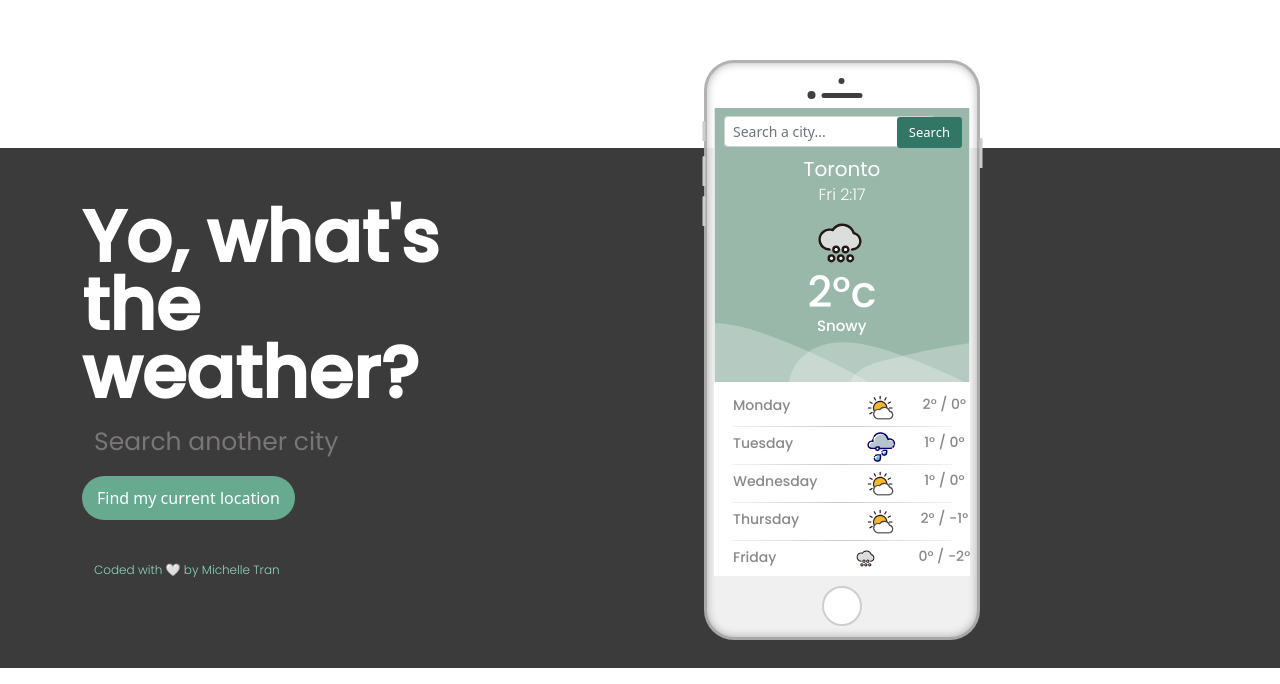
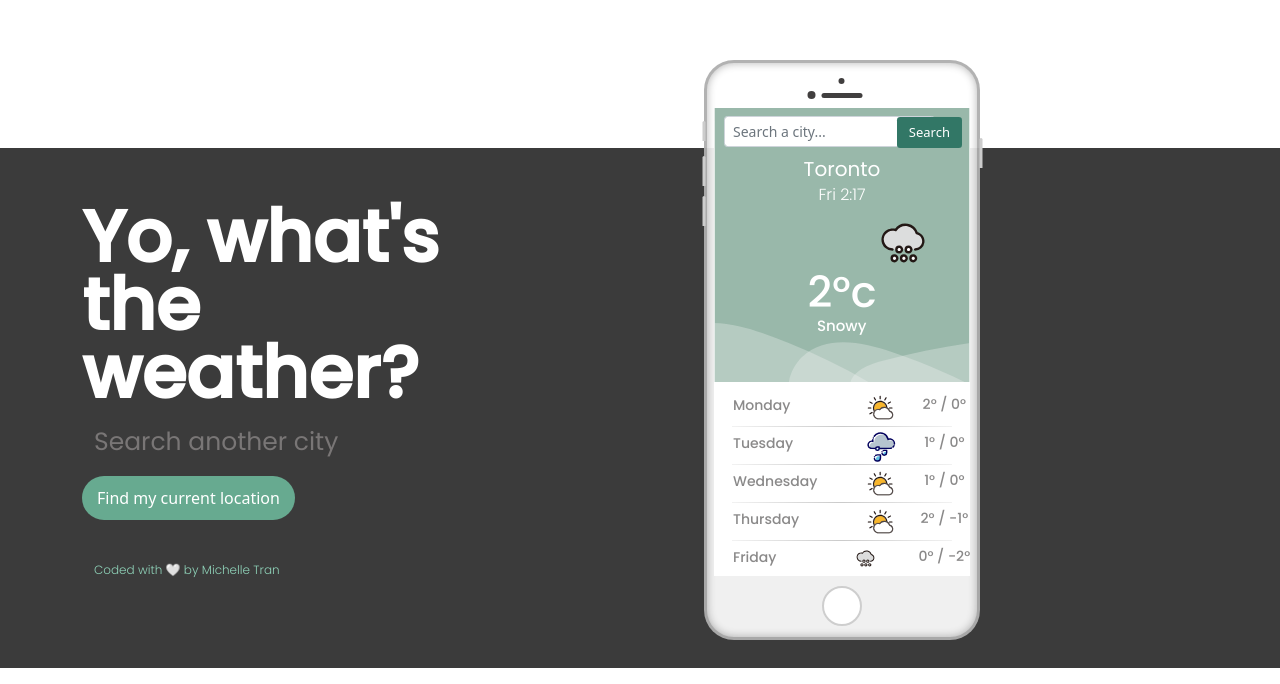
Before and after one commit to misiucodes/whats-the-weather, a plain HTML site: page index.html in a window 1280 px wide. Shown: the part 116-800 px from the top of the page. Drawn offline with nearby package versions, Linux system fonts and the light colour scheme.

Commit message:
Updated snow icon css

```diff
--- a/style.css
+++ b/style.css
@@ -326,7 +326,7 @@ hr {
   top: -193px;
   position: relative;
   margin: 0 auto !important;
-  left: 86px;
+  left: 149px;
 }
 
 .subtitle {
```
